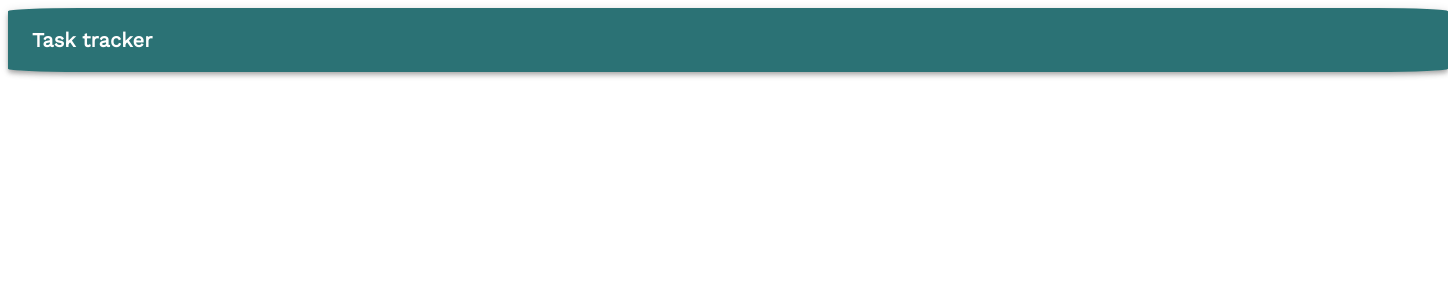
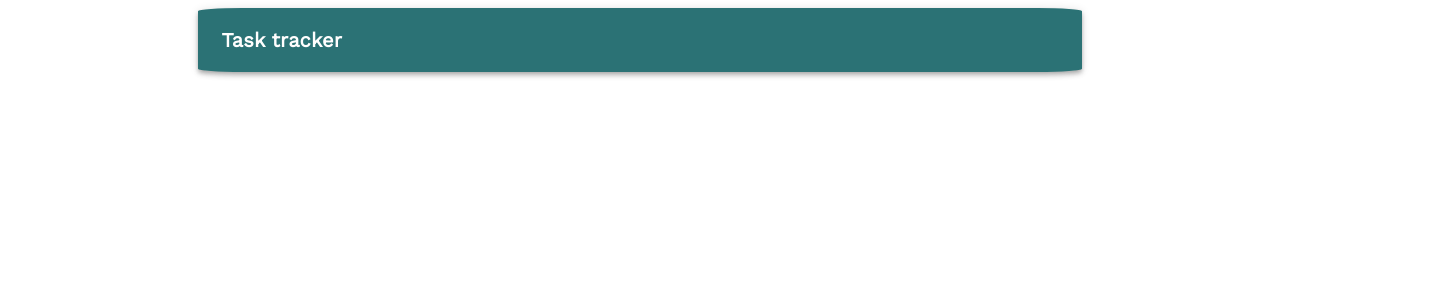
Before and after one commit to Lemas-lrn/task-tracker-front, a React (Create React App) app: page / in a window 1280 px wide. Shown: the top 300 px of the page, 1448 px wide, since content can reach past the window. Built offline with nearby package versions, Linux system fonts and the light colour scheme.

Commit message:
fixed header width

```diff
--- a/src/components/header/Header.tsx
+++ b/src/components/header/Header.tsx
@@ -7,7 +7,7 @@ const useStyles = makeStyles(() => ({
   header: {
     backgroundColor: "#2b7275",
     borderRadius: "5%",
-    width: "1440px",
+    width: "70%",
     marginRight: "auto",
     marginLeft: "auto",
   },
```
